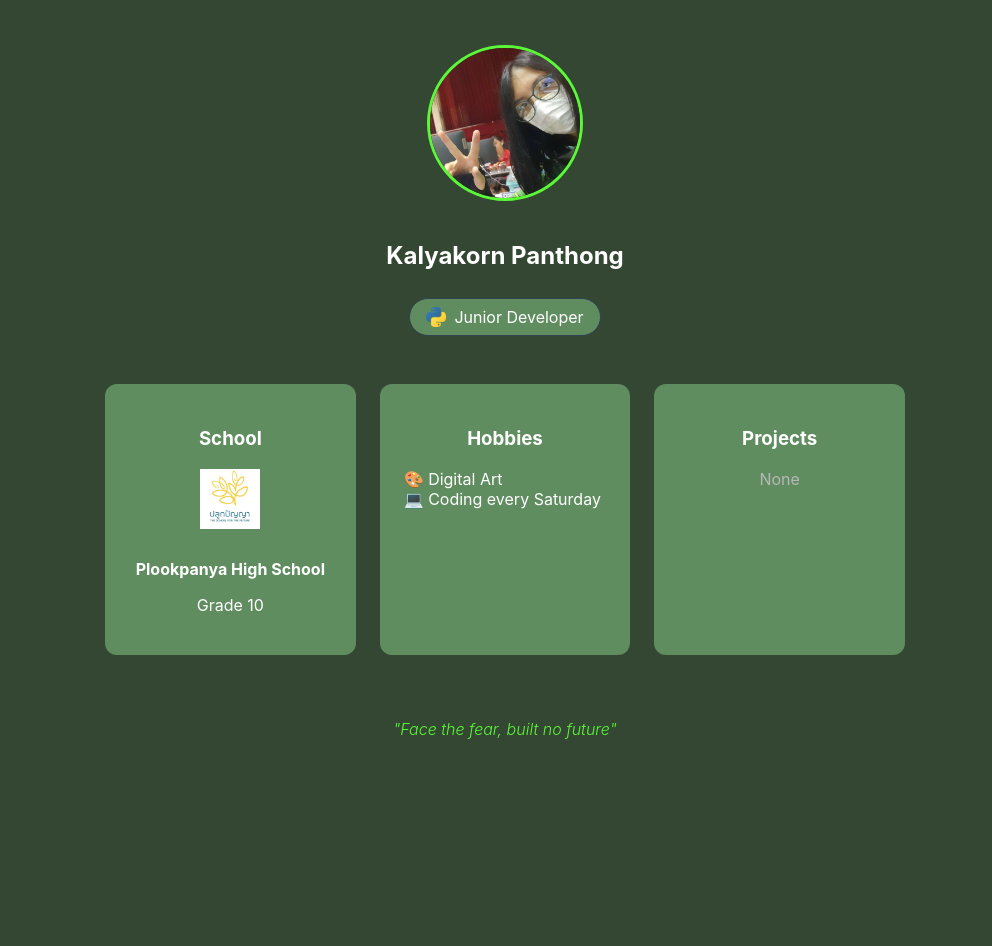
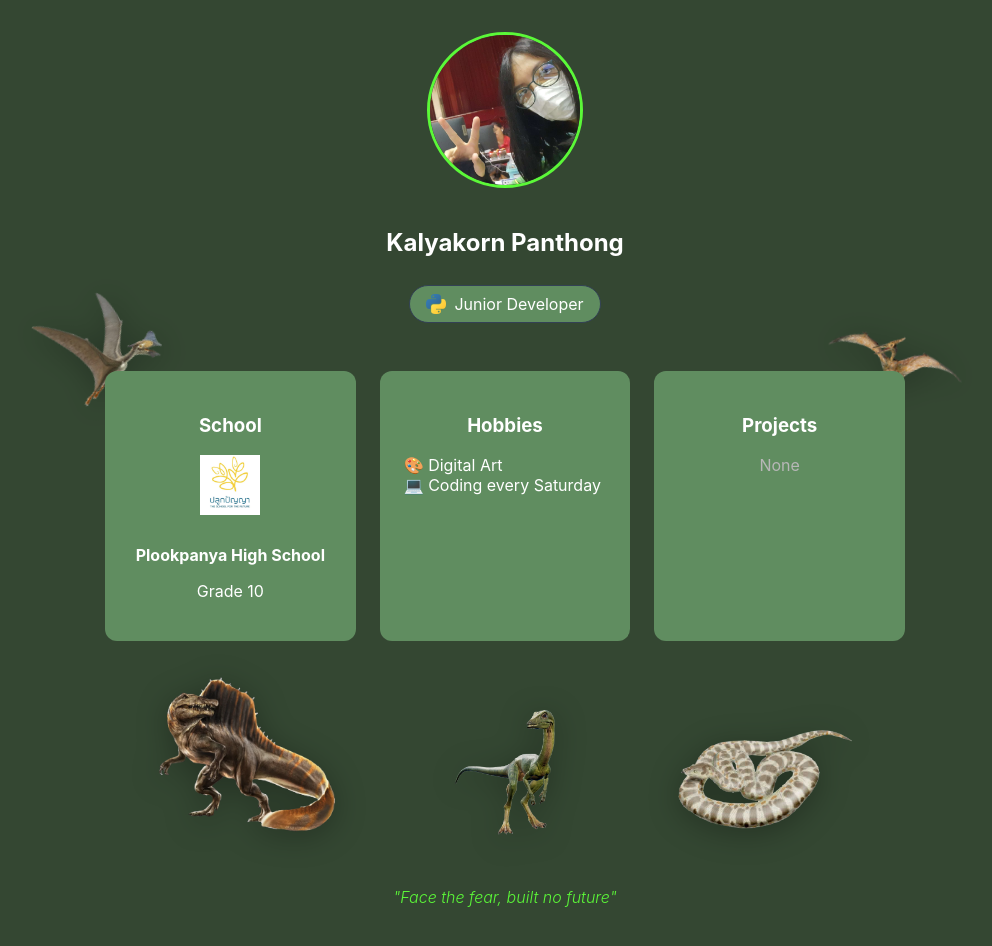
Before and after one commit to kalyakorn-panthong/kalyakorn-panthong.github.io, a plain HTML site: page index.html in a window 1280 px wide. Shown: the whole page, without its empty margins (135-1127 px from the left). Before the commit the page ends 800 px from the top, so only its background shows below. Drawn offline with Linux system fonts and the light colour scheme; a script that the page names is missing.

Commit message:
add dinos

```diff
--- a/index.html
+++ b/index.html
@@ -42,12 +42,19 @@
                 <p class="muted">None</p>
             </div>
         </section>
-        <!-- <dino> -->
-            <!-- <img src="images/petro.png"> -->
-        <!-- </dino> -->
-        <!-- <dino2> -->
-            <!-- <img src="images/spino.png"> -->
-        <!-- </dino2> -->
+        <section class="dinos">
+            <div class="dino-container">
+                <img src="images/petro.png" alt="flying reptile" class="dino-petro">
+                <img src="images/tapejara.png" alt="big flying reptile" class="dino-tarpy">
+
+                <img src="images/spino.png" alt="spinosaurus" class="dino-spino">
+                <img src="images/comsy.png" alt="compsognathus" class="dino-comsy">
+                <img src="images/bigsnake.png" alt="titanoboa" class="dino-snake">
+                <!-- <img src="images/petro.png" alt="peter 2" class="deco-pic"> -->
+                <!-- <img src="images/spino.png" alt="spino 2" class="deco-pic"> -->
+            </div>
+        </section>
+
         <footer>
             <p class="quote">"Face the fear, built no future"</p>
         </footer>
--- a/style.css
+++ b/style.css
@@ -84,8 +84,77 @@ ul {
 }
 
 /* deco!!! DINO!!!! */
+.dinos {
+    position: relative;
+    margin-top: 2rem;
+    height: 150px; /* Space for the dinosaurs */
+    overflow: visible;
+}
 
+.dino-container {
+    display: flex;
+    justify-content: space-around;
+    align-items: flex-end;
+    flex-wrap: wrap;
+    gap: 20px;
+}
 
+.dino-petro {
+    width: 120px;
+    position: absolute;
+    top: -350px; /* Moves it up near the profile */
+    right: -50px;
+    transform: rotate(-15deg);
+    filter: drop-shadow(0 5px 15px rgba(0,0,0,0.3));
+    z-index: -1;
+}
+
+.dino-tarpy {
+    width: 120px;
+    position: absolute;
+    top: -380px;
+    left: -65px;
+    transform: rotate(-25deg);
+    filter: drop-shadow(0 5px 15px rgba(0,0,0,0.3));
+    z-index: -1;
+}
+
+.dino-spino {
+    width: 180px;
+    filter: drop-shadow(0 5px 15px rgba(0,0,0,0.3));
+    transition: transform 0.5s ease;
+}
+
+.dino-spino:hover {
+    transform: scale(1.1) rotate(5deg);
+}
+
+.dino-comsy {
+    width: 100px;
+    filter: drop-shadow(0 5px 15px rgba(0,0,0,0.3));
+    transition: transform 0.5s ease;
+}
+.dino-comsy:hover {
+    transform: scale(1.3);
+}
+
+.dino-snake {
+    width: 180px;
+    filter: drop-shadow(0 5px 15px rgba(0,0,0,0.3));
+    transition: transform 0.5s ease;
+}
+.dino-snake:hover {
+    transform: scale(1.1) rotate(-5deg);
+}
+
+/* .deco-pic {
+    width: 50px;
+    height: 50px;
+    object-fit: contain;
+    border-radius: 8px;
+    opacity: 0.6;
+    filter: grayscale(30%);
+} */
 
 /* Footer */
 footer {
```
Also changed, not shown: images/bigsnake.png (added), images/comsy.png (added), images/mosy.png (added), images/tapejara.png (added).
